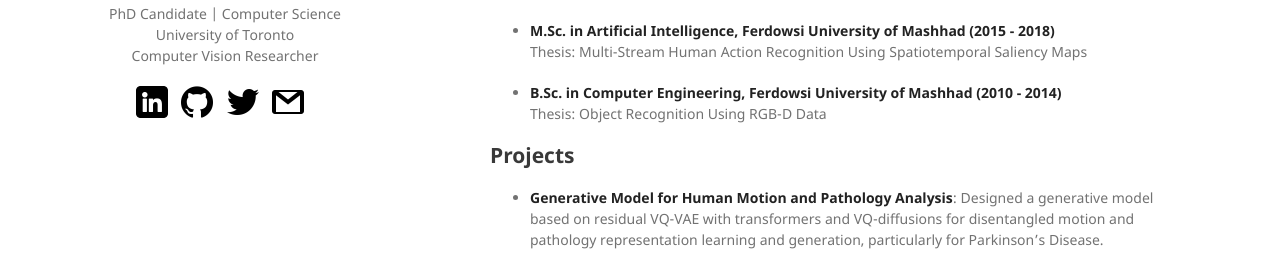
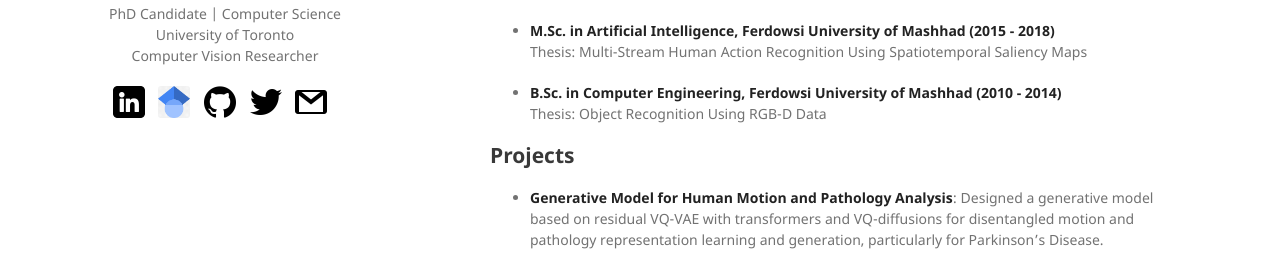
Before and after one commit to vadeli/vadeli.github.io, a Jekyll site: the page built from index.md, in a window 1280 px wide. Shown: the part 383-656 px from the top of the page. Built offline with Jekyll 4.4.1, drawn with Linux system fonts in a browser that asks for light colours; our own code applies the rules of GitHub Pages for plain Markdown files.

Commit message:
Update default.html

```diff
--- a/_layouts/default.html
+++ b/_layouts/default.html
@@ -25,6 +25,9 @@
           <a href="https://www.linkedin.com/in/vida-adeli/" target="_blank">
             <img src="/assets/img/linkedin.png" alt="LinkedIn" class="social-icon">
           </a>
+          <a href="https://scholar.google.com/citations?user=j_mCCb0AAAAJ&hl=en" target="_blank">
+            <img src="/assets/img/scholar.png" alt="Google Scholar" class="social-icon">
+          </a>
           <a href="https://github.com/vadeli" target="_blank">
             <img src="/assets/img/github.png" alt="GitHub" class="social-icon">
           </a>
```
Lines whose indentation alone changed are shown as unchanged.
